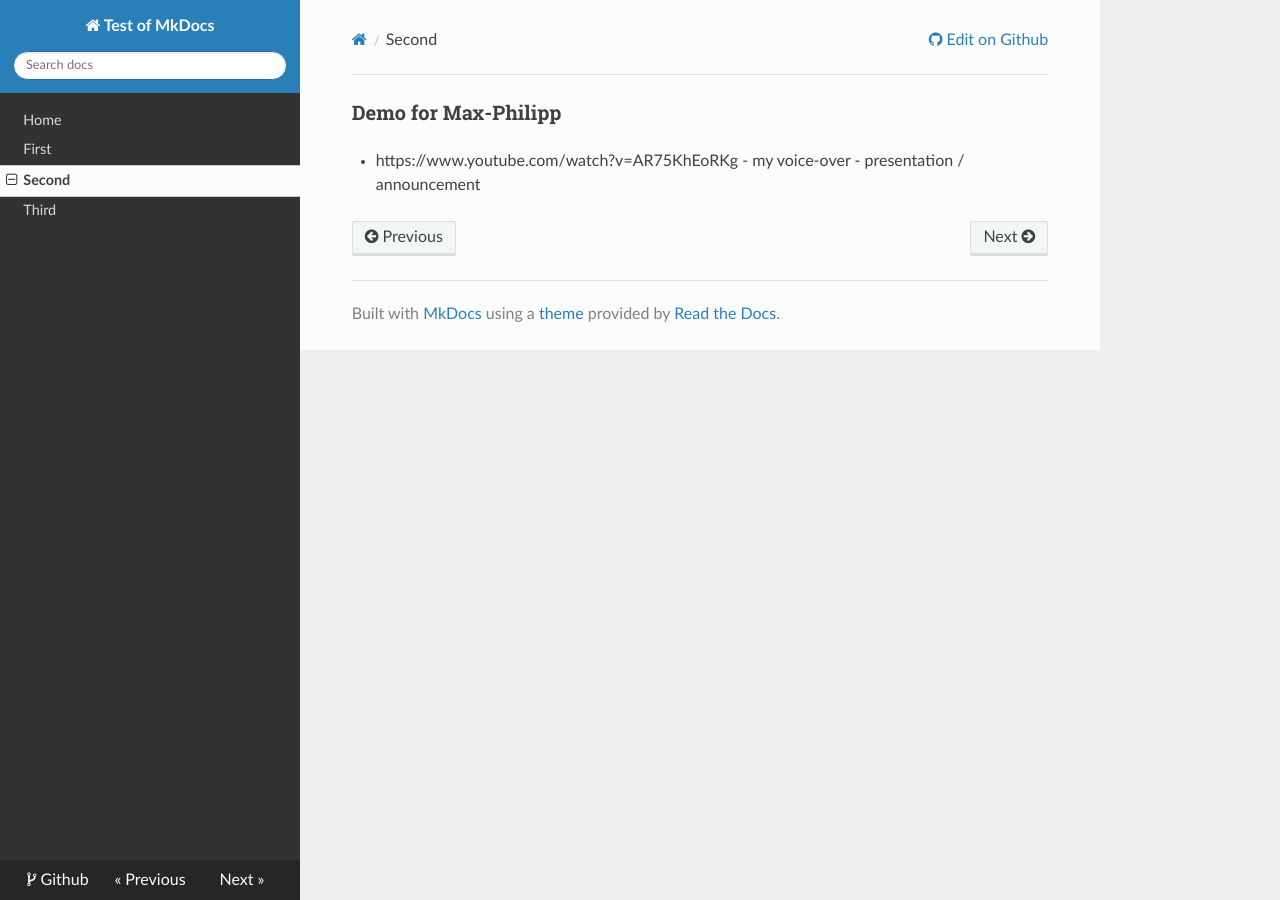
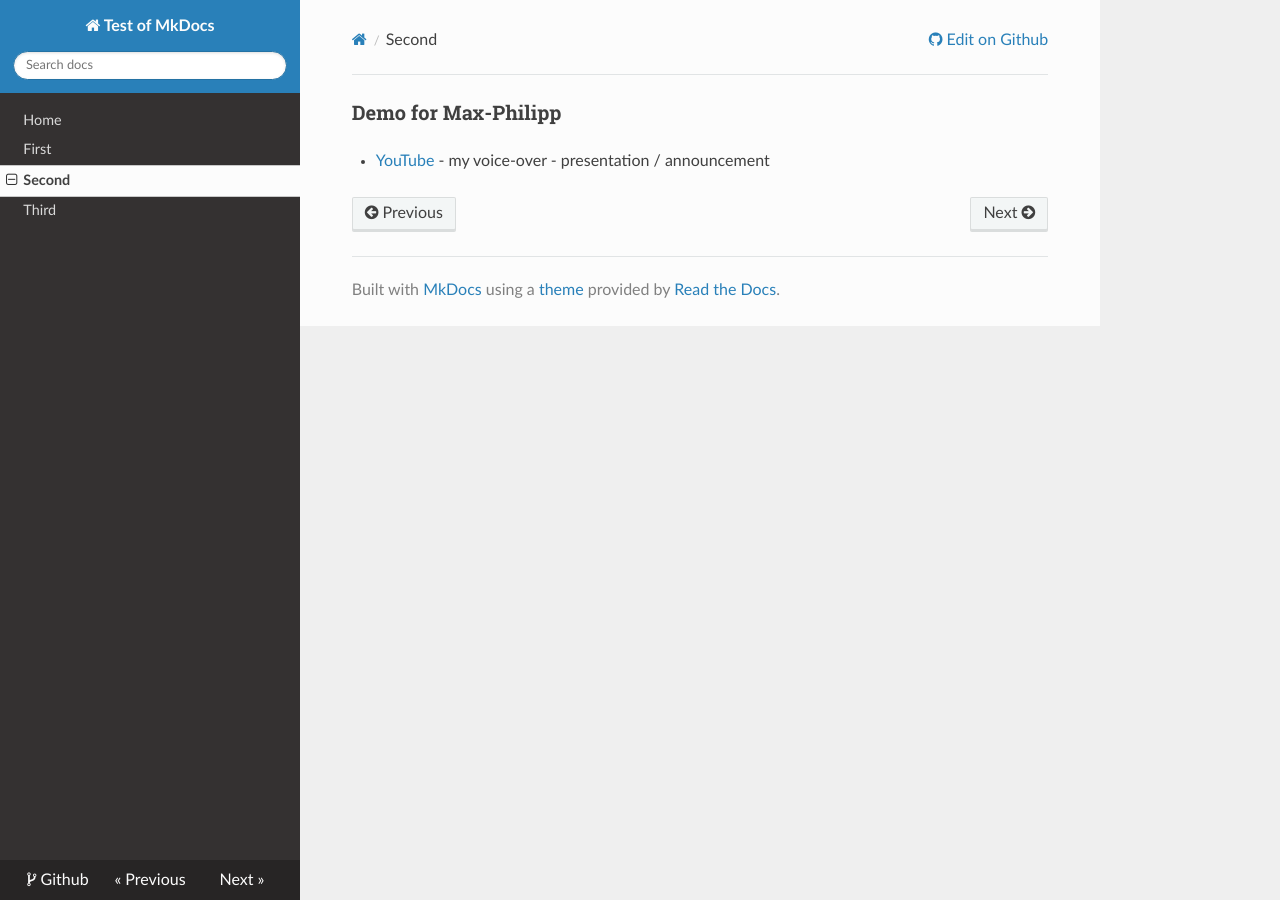
Before and after one commit to tombaker/mkdocstest, an MkDocs documentation site: the page built from docs/second.md, in a window 1280 px wide. Built offline with MkDocs 1.6.1, drawn with Linux system fonts in a browser that asks for light colours; nearby versions of some CDN libraries; old or Windows-style settings are respelled for this version of MkDocs; some of the changed lines change nothing that is shown.

Commit message:
Make URL clickable

```diff
--- a/docs/second.md
+++ b/docs/second.md
@@ -1,3 +1,3 @@
 ### Demo for Max-Philipp
 
-* https://www.youtube.com/watch?v=AR75KhEoRKg - my voice-over - presentation / announcement
+* [YouTube](https://www.youtube.com/watch?v=AR75KhEoRKg) - my voice-over - presentation / announcement
```
